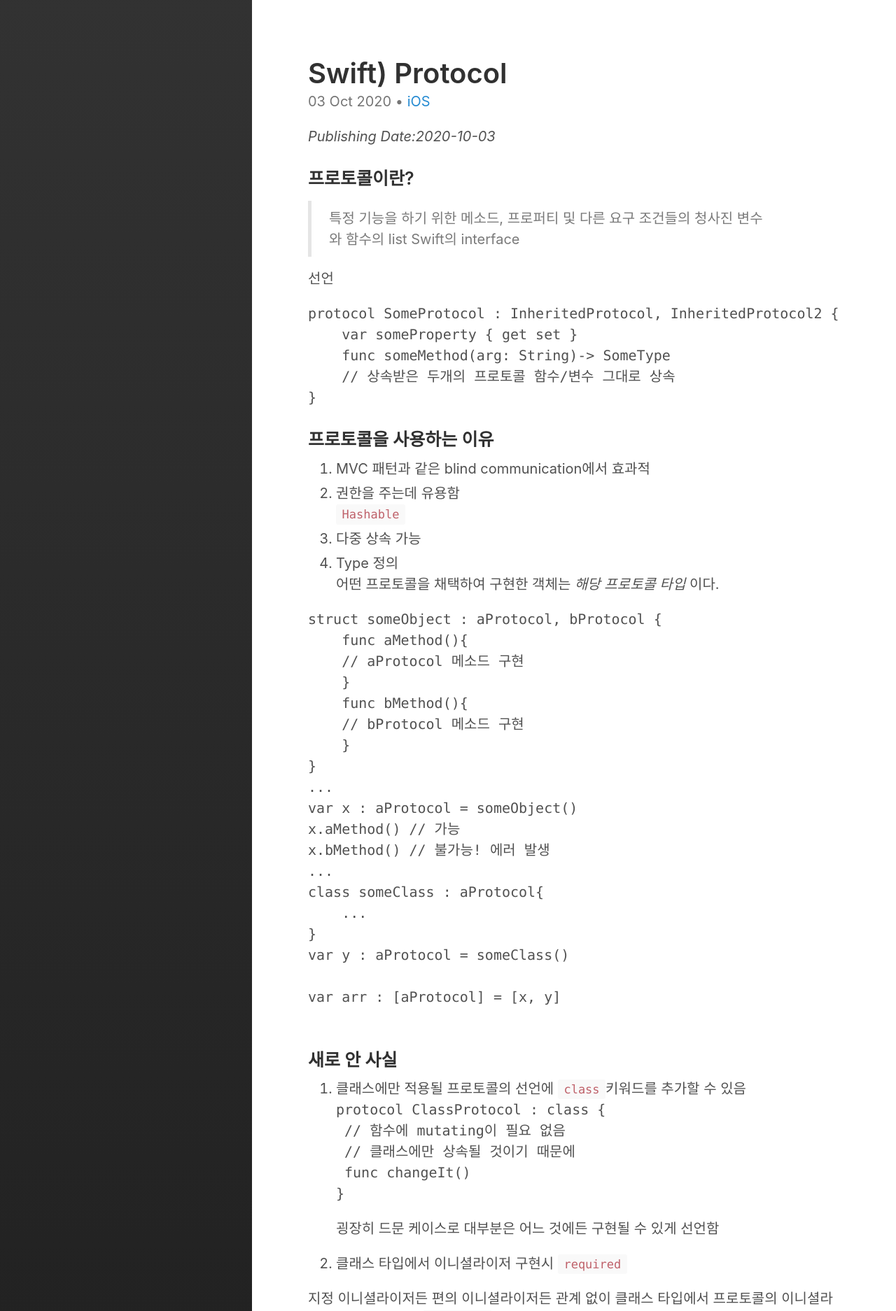
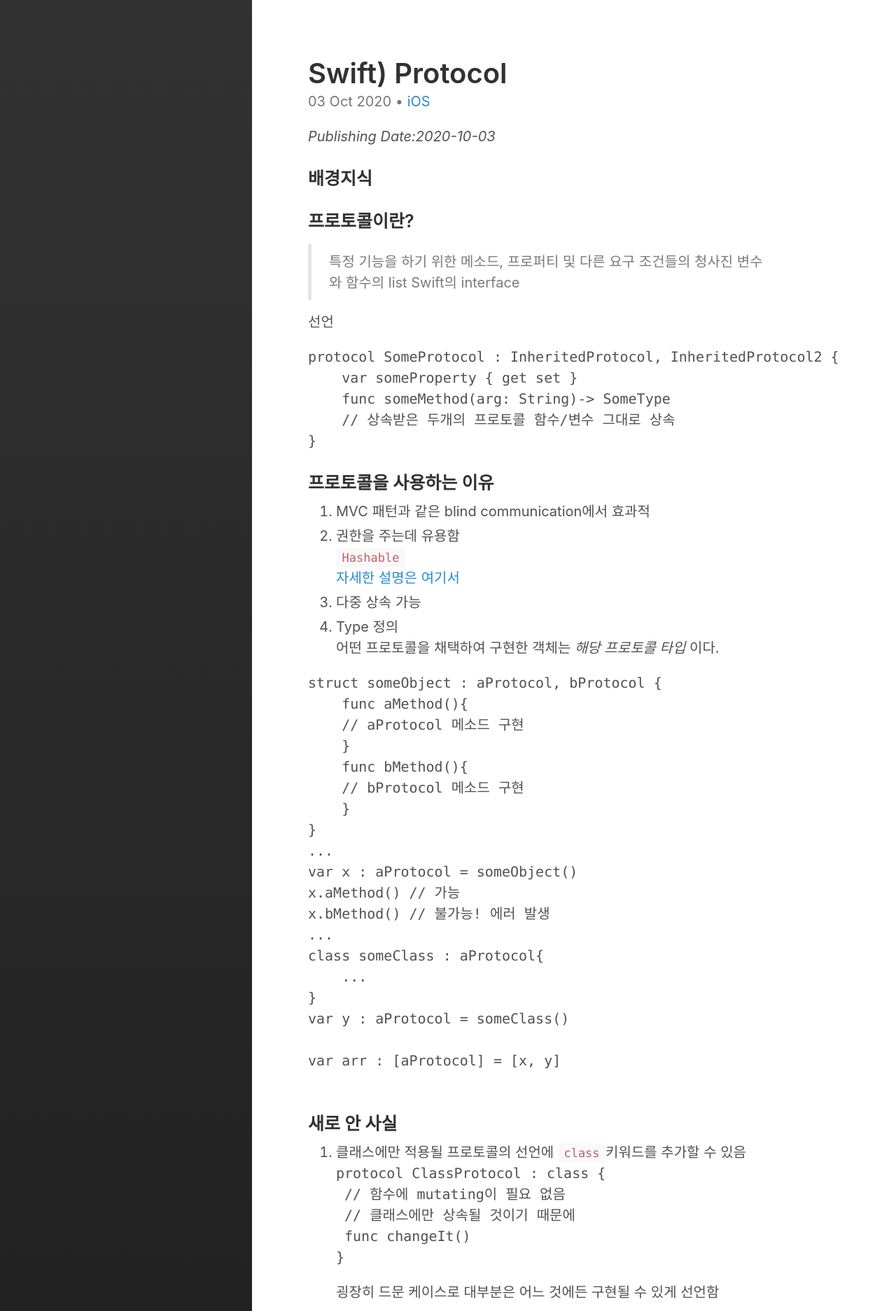
Before and after one commit to devejs/devejs.github.io, a Jekyll site: the page built from _posts/iOS/2020-10-03-swift-protocol.md, in a window 1280 px wide. Shown: the top 1874 px of the page at 70% size. Built offline with Jekyll 4.4.1, drawn with Linux system fonts in a browser that asks for light colours.

Commit message:
EditPost

```diff
--- a/_posts/iOS/2020-10-03-swift-protocol.md
+++ b/_posts/iOS/2020-10-03-swift-protocol.md
@@ -4,6 +4,9 @@ title: Swift) Protocol
 category: iOS
 ---
 *Publishing Date:2020-10-03*
+
+### 배경지식
+
 
 ### 프로토콜이란?
 > 특정 기능을 하기 위한 메소드, 프로퍼티 및 다른 요구 조건들의 청사진
@@ -24,6 +27,7 @@ protocol SomeProtocol : InheritedProtocol, InheritedProtocol2 {
 1. MVC 패턴과 같은 blind communication에서 효과적
 2. 권한을 주는데 유용함
 `Hashable`
+[자세한 설명은 여기서]()
 3. 다중 상속 가능
 4. Type 정의
 어떤 프로토콜을 채택하여 구현한 객체는 *해당 프로토콜 타입* 이다.
```
